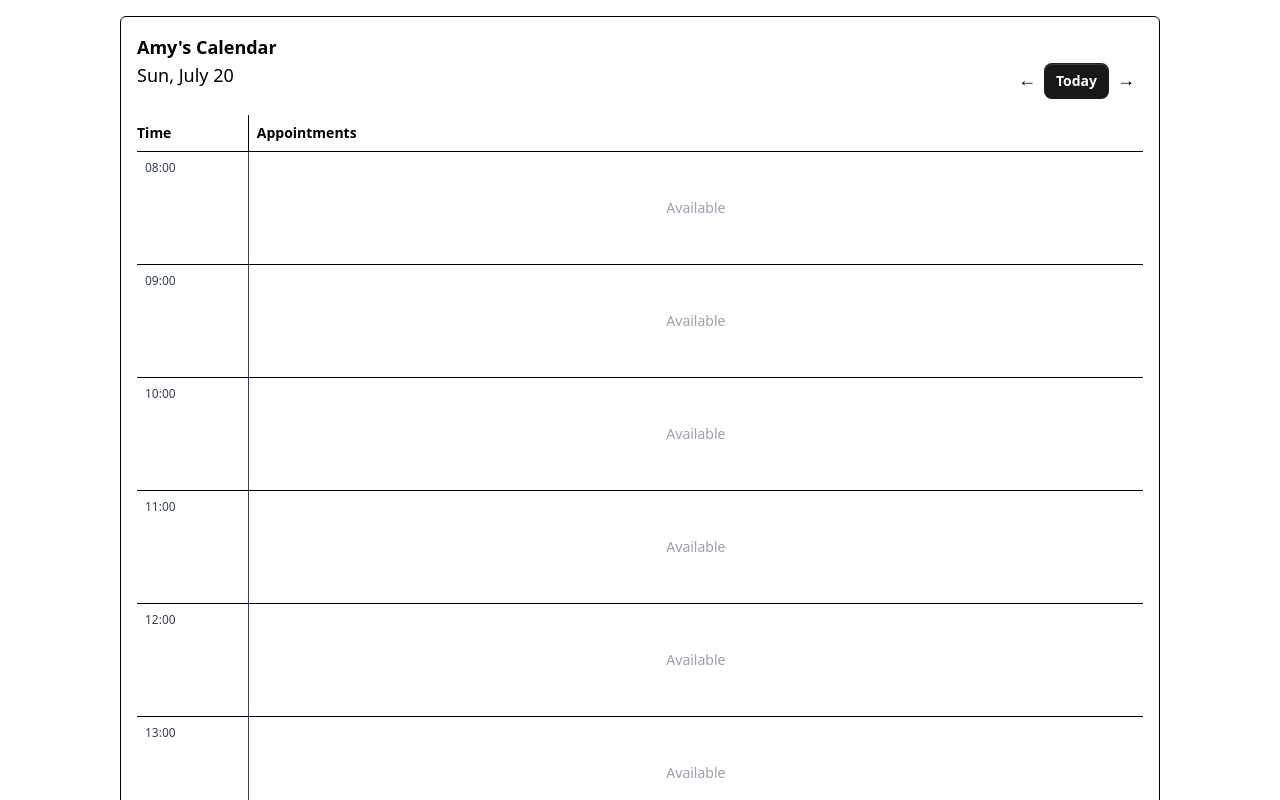
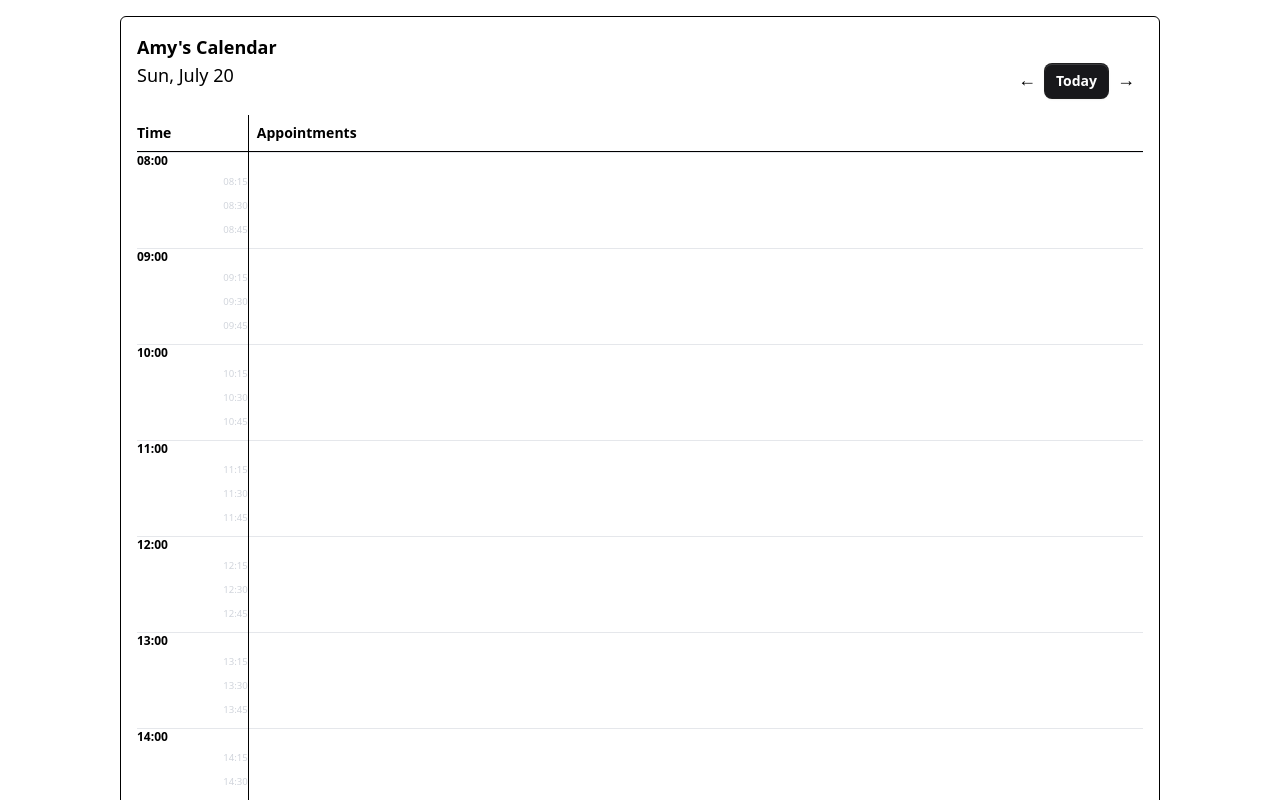
Before and after one commit to rina-rgb/sumalee, a React (Vite) app: page / in a window 1280 px wide. Shown: the top 800 px of the page. Built offline with nearby package versions, Linux system fonts and the light colour scheme.

Commit message:
add 15 minutes time increments

```diff
--- /dev/null
+++ b/src/components/AppointmentBlock.tsx
@@ -0,0 +1,33 @@
+import { getEndTime, formatHour } from "../utils/time";
+import type { Booking } from "../types";
+
+type AppointmentBlockProps = {
+  booking: Booking;
+  onClick: (booking: Booking) => void;
+};
+
+export default function AppointmentBlock({
+  booking,
+  onClick,
+}: AppointmentBlockProps) {
+  const rowHeight = 24; // 15 min = 24px
+  const startOffset = (((booking.startTime - 8) * 60) / 15) * rowHeight;
+  const height = (booking.durationMinutes / 15) * rowHeight;
+
+  return (
+    <div
+      className="right-0 left-0 z- absolute bg-gray-100 px-2 text-xs cursor-pointer"
+      style={{ top: `${startOffset}px`, height: `${height}px` }}
+      onClick={() => onClick(booking)}
+    >
+      <div className="font-medium">
+        {booking.firstName} {booking.lastName}
+      </div>
+      <div>{booking.service}</div>
+      <div className="text-gray-500">
+        {formatHour(booking.startTime)} –{" "}
+        {formatHour(getEndTime(booking.startTime, booking.durationMinutes))}
+      </div>
+    </div>
+  );
+}
--- a/src/components/BookingModal.tsx
+++ b/src/components/BookingModal.tsx
@@ -28,8 +28,16 @@ export default function BookingModal({
 }: BookingModalProps) {
   // Check if this is an existing booking (has firstName) or a new booking (only has startTime)
   const isExistingBooking = selectedBooking && "firstName" in selectedBooking;
-  const { firstName, lastName, email, phone, service, startTime, notes } =
-    selectedBooking && "firstName" in selectedBooking ? selectedBooking : {};
+  const {
+    firstName,
+    lastName,
+    email,
+    phone,
+    service,
+    startTime,
+    durationMinutes,
+    notes,
+  } = selectedBooking && "firstName" in selectedBooking ? selectedBooking : {};
 
   return (
     <Dialog open={isOpen} onClose={onClose}>
@@ -93,7 +101,11 @@ export default function BookingModal({
               </Field>
               <Field>
                 <Label>Duration</Label>
-                <Select name="duration" defaultValue="" required>
+                <Select
+                  name="duration"
+                  defaultValue={durationMinutes?.toString() || ""}
+                  required
+                >
                   <option value="">Select duration</option>
                   <option value="30">30 mins</option>
                   <option value="45">45 mins</option>
--- a/src/components/TimeSlot.tsx
+++ b/src/components/TimeSlot.tsx
@@ -1,54 +1,41 @@
-import type { Booking } from "../types";
-import { formatHour, getEndTime } from "../utils/time";
+import { formatHour } from "../utils/time";
 
 type TimeSlotProps = {
   time: number;
-  bookings: Booking[];
   onClick: (time: number) => void;
+  showTimeOnly?: boolean;
+  showSlotOnly?: boolean;
 };
+export default function TimeSlot({
+  time,
+  onClick,
+  showTimeOnly,
+  showSlotOnly,
+}: TimeSlotProps) {
+  const isFullHour = Number.isInteger(time);
 
-export default function TimeSlot({ time, bookings, onClick }: TimeSlotProps) {
   return (
-    <section
-      className="grid grid-cols-[minmax(80px,1fr)_8fr] border-b"
-      aria-labelledby={`slot-${time}`}
+    <div
+      className={`h-6 text-xs ${isFullHour ? "border-t border-gray-200" : ""}`}
     >
-      <header className="p-2 border-r text-gray-700 text-xs">
-        <h3 id={`slot-${time}`} className="sr-only">
+      {showTimeOnly && (
+        <div
+          className={`flex w-full ${
+            isFullHour
+              ? "font-semibold text-black"
+              : "text-gray-300 justify-end items-start text-[0.60rem]"
+          }`}
+        >
           {formatHour(time)}
-        </h3>
-        <time>{formatHour(time)}</time>
-      </header>
+        </div>
+      )}
 
-      <div
-        className="hover:bg-gray-50 p-2 text-sm cursor-pointer"
-        onClick={() => onClick(time)}
-      >
-        {bookings.length > 0 ? (
-          bookings.map((b) => (
-            <article
-              key={b.email + b.startTime}
-              className="flex flex-col mb-2 h-24"
-            >
-              <header>
-                <h4 className="font-medium text-xs">
-                  {b.firstName} {b.lastName}
-                </h4>
-              </header>
-              <p className="text-gray-600 text-xs">{b.service}</p>
-              <p className="text-gray-500 text-xs">
-                {formatHour(b.startTime)} –{" "}
-                {formatHour(getEndTime(b.startTime, b.durationMinutes))}
-              </p>
-              <p className="text-gray-400 text-xs">{b.notes}</p>
-            </article>
-          ))
-        ) : (
-          <div className="flex justify-center items-center h-24 text-gray-400">
-            Available
-          </div>
-        )}
-      </div>
-    </section>
+      {showSlotOnly && (
+        <div
+          className="hover:bg-gray-50 w-full h-full cursor-pointer"
+          onClick={() => onClick(time)}
+        />
+      )}
+    </div>
   );
 }
--- a/src/hooks/useBookings.ts
+++ b/src/hooks/useBookings.ts
@@ -5,21 +5,28 @@ export function useBookings(currentDate: Date) {
   const [bookings, setBookings] = useState<Booking[]>([]);
   const [isOpen, setIsOpen] = useState(false);
   const [selectedTimeSlot, setSelectedTimeSlot] = useState<number | null>(null);
+  const [selectedBooking, setSelectedBooking] = useState<Booking | null>(null); // NEW
 
-  const openModal = (time: number) => {
-    setSelectedTimeSlot(time);
+  const openModal = (payload: number | Booking) => {
+    if (typeof payload === "number") {
+      setSelectedTimeSlot(payload);
+      setSelectedBooking(null);
+    } else {
+      setSelectedTimeSlot(payload.startTime);
+      setSelectedBooking(payload);
+    }
     setIsOpen(true);
   };
 
   const closeModal = () => {
+    setIsOpen(false);
     setSelectedTimeSlot(null);
-    setIsOpen(false);
+    setSelectedBooking(null);
   };
 
   const handleFormAction = (formData: FormData) => {
     if (selectedTimeSlot === null) return;
 
-    //get info from current input fields
     const newBooking: Booking = {
       firstName: formData.get("first_name") as string,
       lastName: formData.get("last_name") as string,
@@ -30,14 +37,11 @@ export function useBookings(currentDate: Date) {
       durationMinutes: Number(formData.get("duration")),
       notes: formData.get("notes") as string,
       date: currentDate.toISOString().split("T")[0],
-
     };
 
     setBookings((prev) => {
       const updated = prev.filter(
-        (b) =>
-          !(b.startTime === selectedTimeSlot &&
-            b.date === newBooking.date)
+        (b) => !(b.startTime === selectedTimeSlot && b.date === newBooking.date)
       );
       return [...updated, newBooking];
     });
@@ -49,6 +53,7 @@ export function useBookings(currentDate: Date) {
     bookings,
     isOpen,
     selectedTimeSlot,
+    selectedBooking, // expose this
     openModal,
     closeModal,
     handleFormAction,
--- a/src/hooks/useCalendarData.ts
+++ b/src/hooks/useCalendarData.ts
@@ -7,8 +7,10 @@ export function useCalendarData(bookings: Booking[], date: Date) {
 
   const startHour = 8;
   const endHour = 19;
-  const slots = Array.from({ length: endHour - startHour + 1 }, (_, i) => startHour + i);
-
+  const slots = Array.from(
+    { length: (endHour - startHour) * 4 },
+    (_, i) => startHour + i * 0.25 // 15-minute increments
+  );
   const getBookingsAtSlot = (hour: number) =>
     bookingsForDay.filter((b) => b.startTime === hour);
 
--- a/src/pages/Calendar.tsx
+++ b/src/pages/Calendar.tsx
@@ -1,3 +1,4 @@
+import AppointmentBlock from "../components/AppointmentBlock";
 import BookingModal from "../components/BookingModal";
 import DateNavigator from "../components/Date";
 import TimeSlot from "../components/TimeSlot";
@@ -13,23 +14,13 @@ const Calendar = () => {
     bookings,
     isOpen,
     selectedTimeSlot,
+    selectedBooking,
     openModal,
     closeModal,
     handleFormAction,
   } = useBookings(currentDate);
 
-  const { slots, getBookingsAtSlot } = useCalendarData(bookings, currentDate);
-
-  const currentDateStr = currentDate.toISOString().split("T")[0];
-
-  const timeSlotsUI = slots.map((hour) => (
-    <TimeSlot
-      key={hour}
-      time={hour}
-      bookings={getBookingsAtSlot(hour)}
-      onClick={openModal}
-    />
-  ));
+  const { slots } = useCalendarData(bookings, currentDate);
 
   return (
     <>
@@ -37,12 +28,8 @@ const Calendar = () => {
         isOpen={isOpen}
         onClose={closeModal}
         selectedBooking={
-          selectedTimeSlot
-            ? bookings.find(
-                (b) =>
-                  b.startTime === selectedTimeSlot && b.date === currentDateStr
-              ) || { startTime: selectedTimeSlot }
-            : null
+          selectedBooking ||
+          (selectedTimeSlot !== null ? { startTime: selectedTimeSlot } : null)
         }
         formAction={handleFormAction}
       />
@@ -68,7 +55,42 @@ const Calendar = () => {
           </div>
 
           {/* Time Grid Rendered */}
-          {timeSlotsUI}
+          <div className="grid grid-cols-[minmax(80px,1fr)_8fr]">
+            {/* Left: Time Column */}
+            <div className="border-r">
+              {slots.map((slot) => (
+                <TimeSlot
+                  key={`time-${slot}`} // <-- unique key
+                  time={slot}
+                  onClick={openModal}
+                  showTimeOnly
+                />
+              ))}
+            </div>
+
+            {/* Right: Appointment Grid */}
+            <div
+              className="relative"
+              style={{ height: `${slots.length * 24}px` }}
+            >
+              {slots.map((slot) => (
+                <TimeSlot
+                  key={`slot-${slot}`} // <-- different key
+                  time={slot}
+                  onClick={openModal}
+                  showSlotOnly
+                />
+              ))}
+
+              {bookings.map((b) => (
+                <AppointmentBlock
+                  key={b.email + b.startTime}
+                  booking={b}
+                  onClick={openModal}
+                />
+              ))}
+            </div>
+          </div>
         </div>
       </section>
     </>
```
